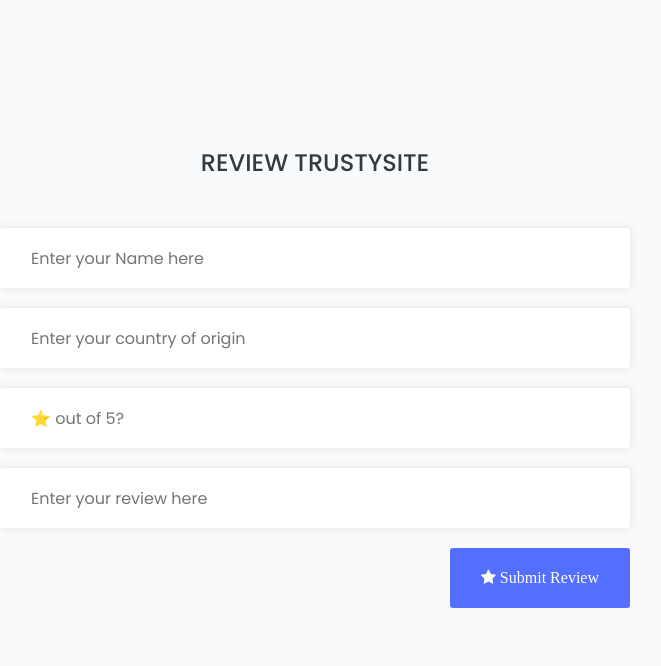
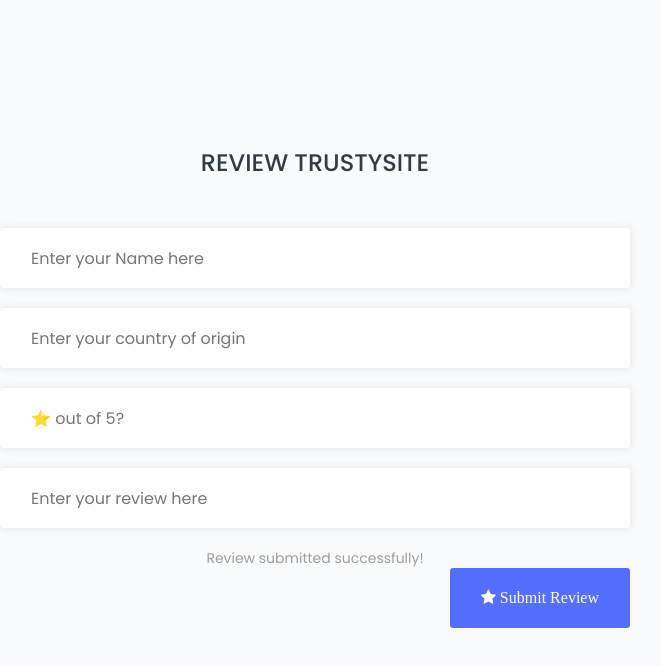
Before and after one commit to TrustySite/trustysite.github.io, a plain HTML site: page reviewform.html in a window 1280 px wide. Both pictures are taken after typing "Sample", "Sample", "Sample", "Sample" into the empty fields and a click on the button "Submit Review". Shown: the whole page, without its empty margins (325-986 px from the left). Drawn offline with nearby package versions, Linux system fonts and the light colour scheme; no server answers.

Commit message:
adding success message

```diff
--- a/assets/js/review.js
+++ b/assets/js/review.js
@@ -11,6 +11,7 @@ var ready = function () {
     message = "Name: " + UName + "\nCountry: " + UCountry + "\nStars: " + UStars + "\nMessage:" + UMessage;
 };
 var review = function () {
+    document.getElementById('submit-message').innerText = 'Review submitted successfully!';
     ready();
     var settings = {
         "async": true,
--- a/reviewform.html
+++ b/reviewform.html
@@ -66,6 +66,7 @@
 									<div class="input-wrapper">
 										<input type="text" class="review-input-form" id="message" placeholder="Enter your review here" required>
 									</div>
+									<div id="submit-message"></div>
 									<div class="button-wrapper">
 										<button type="submit" class="appsLand_-btn review-btn" value="submit"><i class="fa fa-star"> Submit Review</i></button>
 									</div>
```
